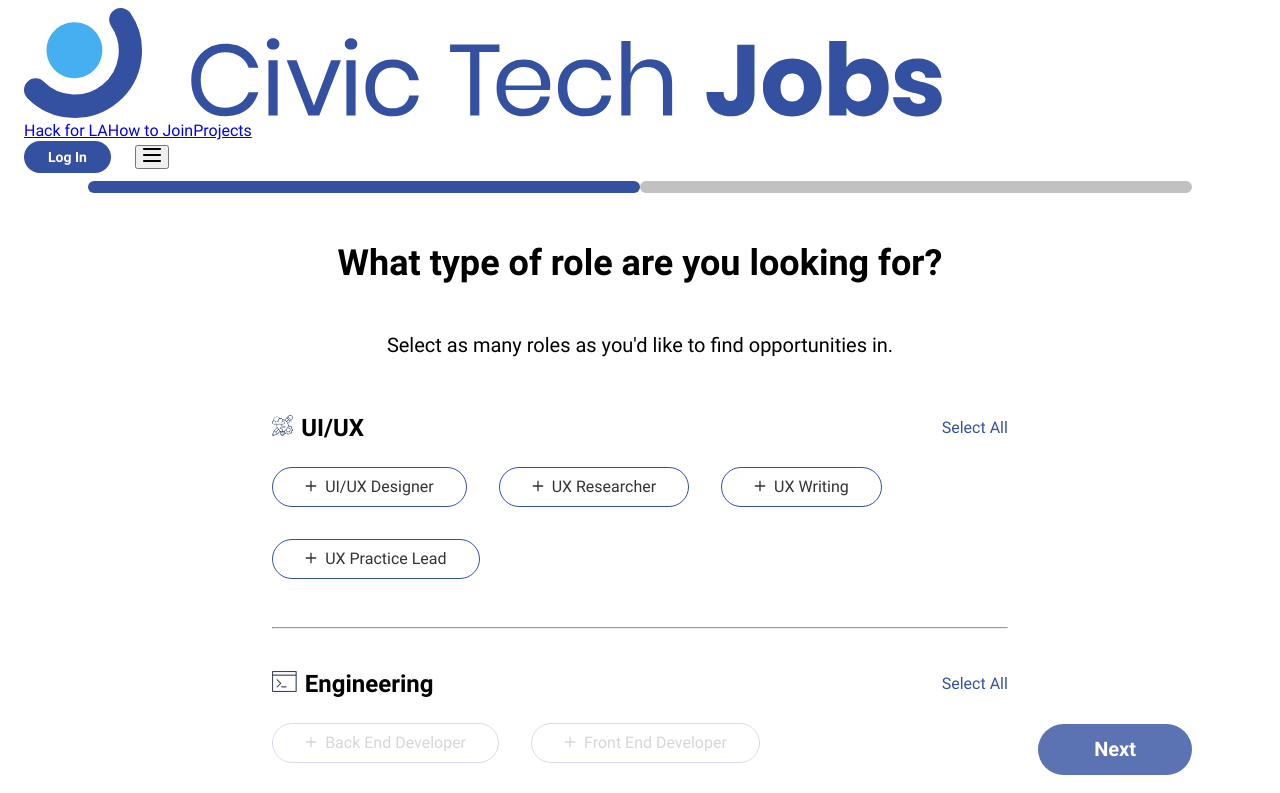
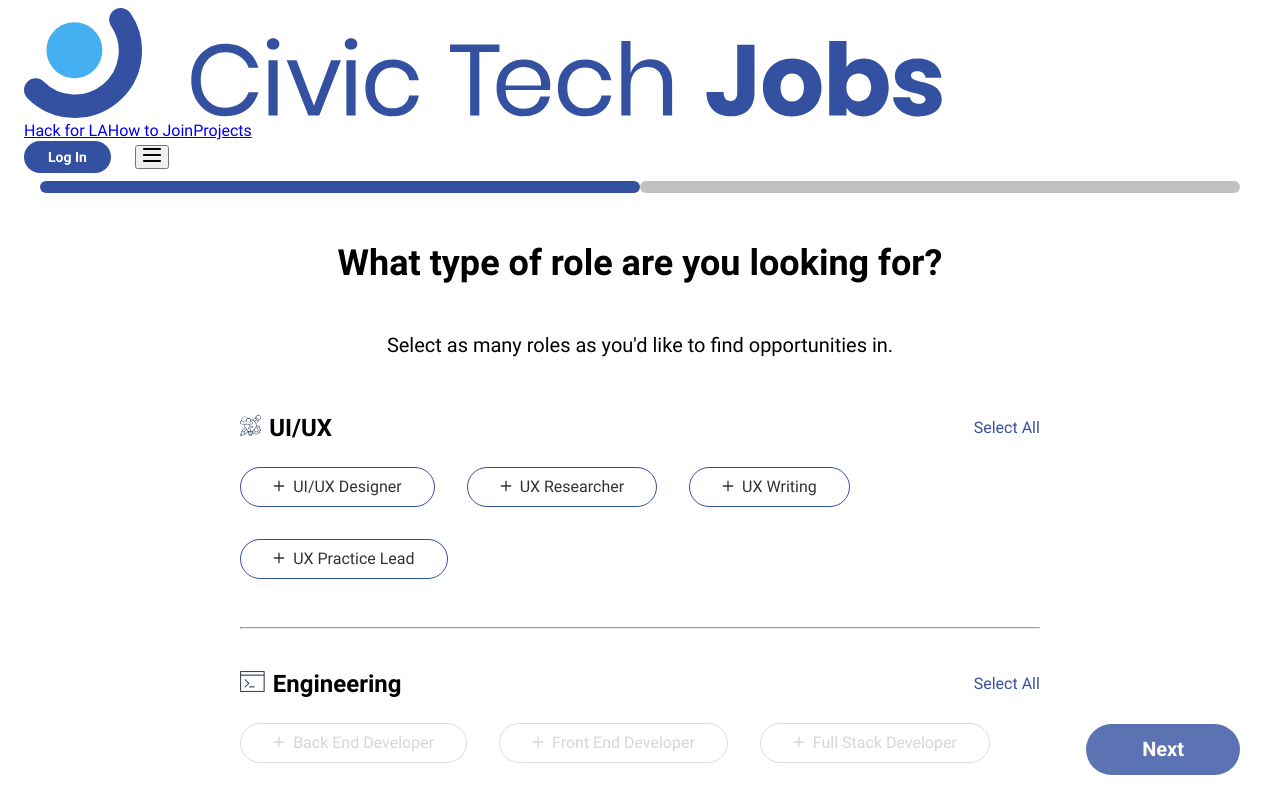
Before and after one commit to hackforla/CivicTechJobs, a React (Vite) app in the folder frontend/: page /qualifier/1 in a window 1280 px wide. Shown: the top 793 px of the page. Built offline with nearby package versions, Linux system fonts and the light colour scheme.

Commit message:
rename QualifierPage to index.tsx

```diff
--- a/frontend/src/pages/QualifierPage/QualifierPage.tsx
+++ b/frontend/src/pages/QualifierPage/index.tsx
@@ -27,7 +27,7 @@ function QualifierPage() {
 
   return (
     <QualifiersProvider>
-      <main className="mx-6">
+      <main className="container mx-auto">
         <ProgressBar
           label={`Page ${page}`}
           value={parseInt(page)}
--- a/frontend/src/router/Router.tsx
+++ b/frontend/src/router/Router.tsx
@@ -13,9 +13,7 @@ import HomeLayout from "layouts/HomeLayout";
 import DefaultNavLayout from "layouts/DefaultNavLayout";
 import PrivacyPolicyPage from "pages/PrivacyPolicyPage/PrivacyPolicyPage";
 
-const QualifierPage = lazy(
-  () => import("../pages/QualifierPage/QualifierPage"),
-);
+const QualifierPage = lazy(() => import("../pages/QualifierPage"));
 
 const router = createBrowserRouter([
   {
--- a/frontend/tailwind.config.js
+++ b/frontend/tailwind.config.js
@@ -13,6 +13,7 @@ module.exports = {
     "./src/pages/LandingPage/*.tsx",
     "./src/pages/PrivacyPolicyPage/*",
     "./src/pages/CreditsPage/*.tsx",
+    "./src/pages/QualifierPage/*.tsx",
   ], // Will change to "./src/**/*.{js,jsx,tsx}", "./templates/index.html"
   theme: {
     screens: {
```
